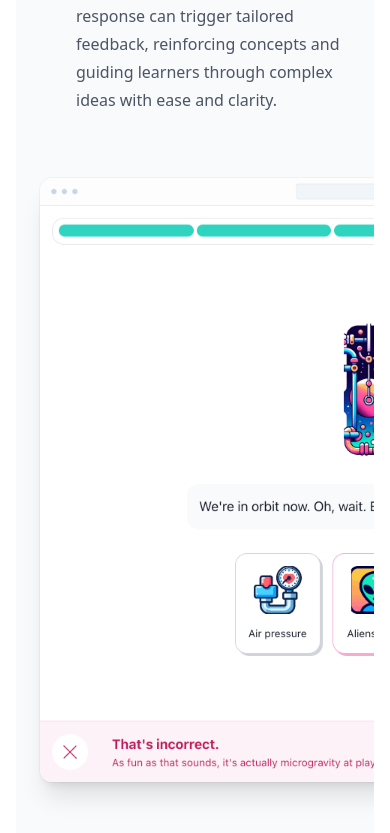
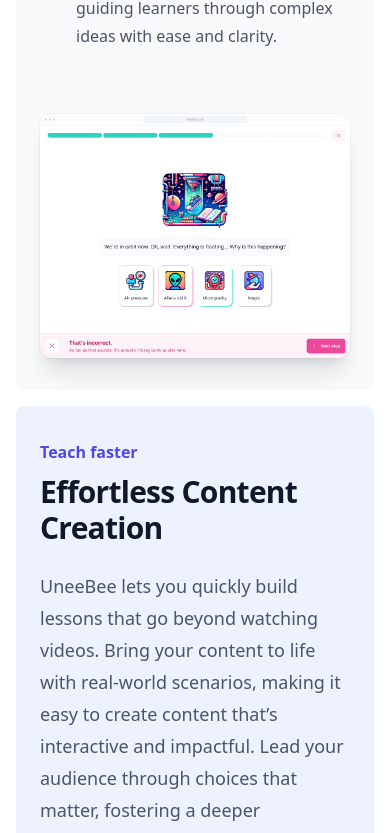
Before and after one commit to zoonk/uneebee.com, a Next.js app: page / in a window 390 px wide. Shown: the part 1146-1979 px from the top of the page. Built offline with nearby package versions, Linux system fonts and the light colour scheme.

Commit message:
Features: Show full screenshot on smaller screens (fix #1)

```diff
--- a/components/EditorFeatures.tsx
+++ b/components/EditorFeatures.tsx
@@ -26,7 +26,7 @@ const features = [
 
 export default function EditorFeatures() {
   return (
-    <div className="overflow-hidden mx-auto grid grid-cols-1 gap-x-8 gap-y-16 sm:gap-y-20 lg:mx-0 lg:max-w-none lg:grid-cols-2 max-w-7xl mt-4 px-6 lg:px-8 bg-indigo-50 rounded-lg py-24 sm:py-32">
+    <div className="overflow-hidden mx-auto grid grid-cols-1 gap-x-8 gap-y-16 sm:gap-y-20 lg:mx-0 lg:max-w-none lg:grid-cols-2 max-w-7xl mt-4 px-6 lg:px-8 bg-indigo-50 rounded-lg py-8 lg:py-32">
       <div className="lg:pr-8 lg:max-w-lg">
         <h2 className="text-base font-semibold leading-7 text-indigo-600">
           Teach faster
@@ -63,7 +63,7 @@ export default function EditorFeatures() {
       <Image
         src={editor}
         alt="Lesson editor screenshot"
-        className="w-[48rem] max-w-none rounded-xl shadow-xl ring-1 ring-gray-400/10 md:-ml-4 lg:-ml-0"
+        className="w-full sm:w-[48rem] max-w-none rounded-xl shadow-xl ring-1 ring-gray-400/10 md:-ml-4 lg:-ml-0"
         width={1024}
         height={1149}
         unoptimized
--- a/components/PlayerFeatures.tsx
+++ b/components/PlayerFeatures.tsx
@@ -26,7 +26,7 @@ const features = [
 
 export default function PlayerFeatures() {
   return (
-    <div className="overflow-hidden mx-auto grid  grid-cols-1 gap-x-8 gap-y-16 sm:gap-y-20 lg:mx-0 lg:max-w-none lg:grid-cols-2 max-w-7xl px-6 lg:px-8 bg-slate-50 rounded-lg py-24 sm:py-32">
+    <div className="overflow-hidden mx-auto grid  grid-cols-1 gap-x-8 gap-y-16 sm:gap-y-20 lg:mx-0 lg:max-w-none lg:grid-cols-2 max-w-7xl px-6 lg:px-8 bg-slate-50 rounded-lg py-8 lg:py-32">
       <div className="lg:pr-8 lg:max-w-lg">
         <h2 className="text-base font-semibold leading-7 text-indigo-600">
           Better learning
@@ -62,7 +62,7 @@ export default function PlayerFeatures() {
       <Image
         src={playImage}
         alt="Screenshot of the course list"
-        className="w-[48rem] max-w-none rounded-xl shadow-xl ring-1 ring-gray-400/10 sm:w-[57rem] md:-ml-4 lg:-ml-0"
+        className="w-full max-w-none rounded-xl shadow-xl ring-1 ring-gray-400/10 sm:w-[57rem] md:-ml-4 lg:-ml-0"
         width={1024}
         height={805}
         unoptimized
```
